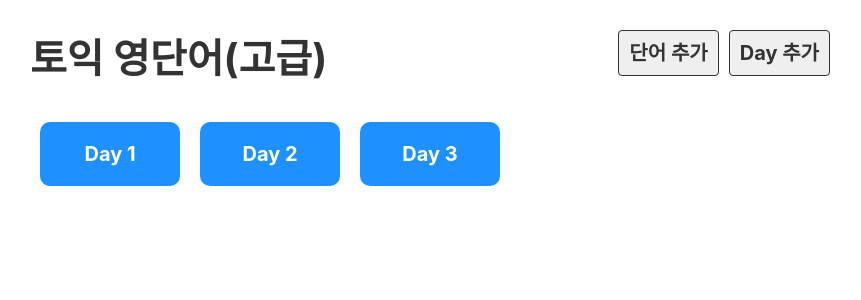
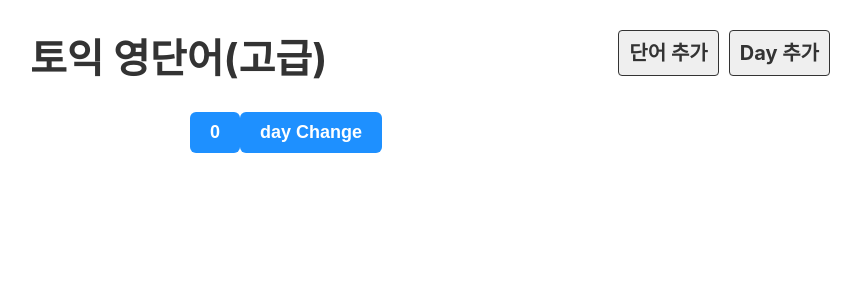
Before and after one commit to nsk5720/react-app-codingangma, a React (Create React App) app: page / in a window 1280 px wide. Shown: the top 300 px of the page, without its empty margins (210-1071 px from the left). Built offline with nearby package versions, Linux system fonts and the light colour scheme.

Commit message:
-. useEffect 테스트

```diff
--- a/src/component/DayList.js
+++ b/src/component/DayList.js
@@ -1,11 +1,37 @@
 import { Link } from 'react-router-dom';
-import dummy from'./../db/data.json';
+import {useState, useEffect} from "react";
 
 export default function DayList(){
-    return<ul className="list_day">
-        {dummy.days.map(day => (
-            <li key={day.id}><Link to={`/day/${day.day}`} >Day {day.day}</Link> </li>
-        ))}
-        <li></li>
-    </ul>
+    const [days, setDays] = useState([]);
+    const [count, setCount] = useState(0);
+    function onClick(){
+        setCount (count+1)
+    }
+    function onClick2(){
+        setDays([
+            ...days,
+            {
+                id:Math.random(),
+                day: 1,
+            },
+        ])
+    }
+
+    // useState처럼 계속 호출됨 그런데 2번째 인자로 배열 안에 변수명을 주면
+    // 해당 변수가 수정될 때만 호출할 수 있게됨
+    // onClick에만 호출O // onClick2에는 호출X
+    useEffect(() =>{
+        console.log("change");
+    },[count])
+
+    return (
+        <ul className="list_day">
+            {days.map(day => (
+                <li key={day.id}><Link to={`/day/${day.day}`} >Day {day.day}</Link> </li>
+            ))}
+            <li></li>
+            <button onClick={onClick}>{count}</button>
+            <button onClick={onClick2}>day Change</button>
+        </ul>
+    )
 }
```
